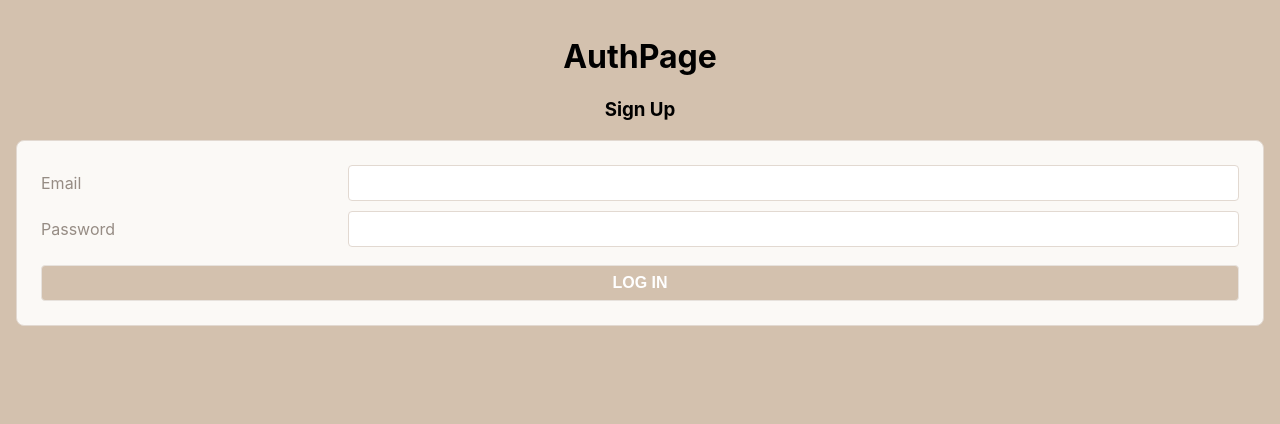
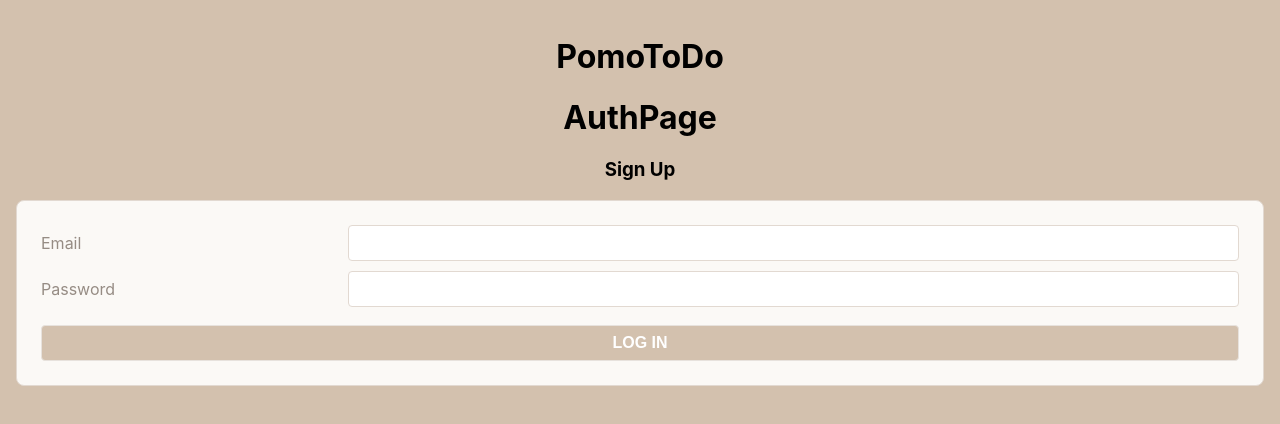
Before and after one commit to sammersheikh/pomoToDo, a React (Create React App) app: page / in a window 1280 px wide. Shown: the top 424 px of the page. Built offline with nearby package versions, Linux system fonts and the light colour scheme.

Commit message:
update app

```diff
--- a/src/pages/App/App.jsx
+++ b/src/pages/App/App.jsx
@@ -12,6 +12,7 @@ export default function App() {
   const [user, setUser] = useState(getUser())
   return (
     <main className='App'>
+      <h1>PomoToDo</h1>
       { user ?
       <>
         <NavBar user={user} setUser={setUser}/>
```
